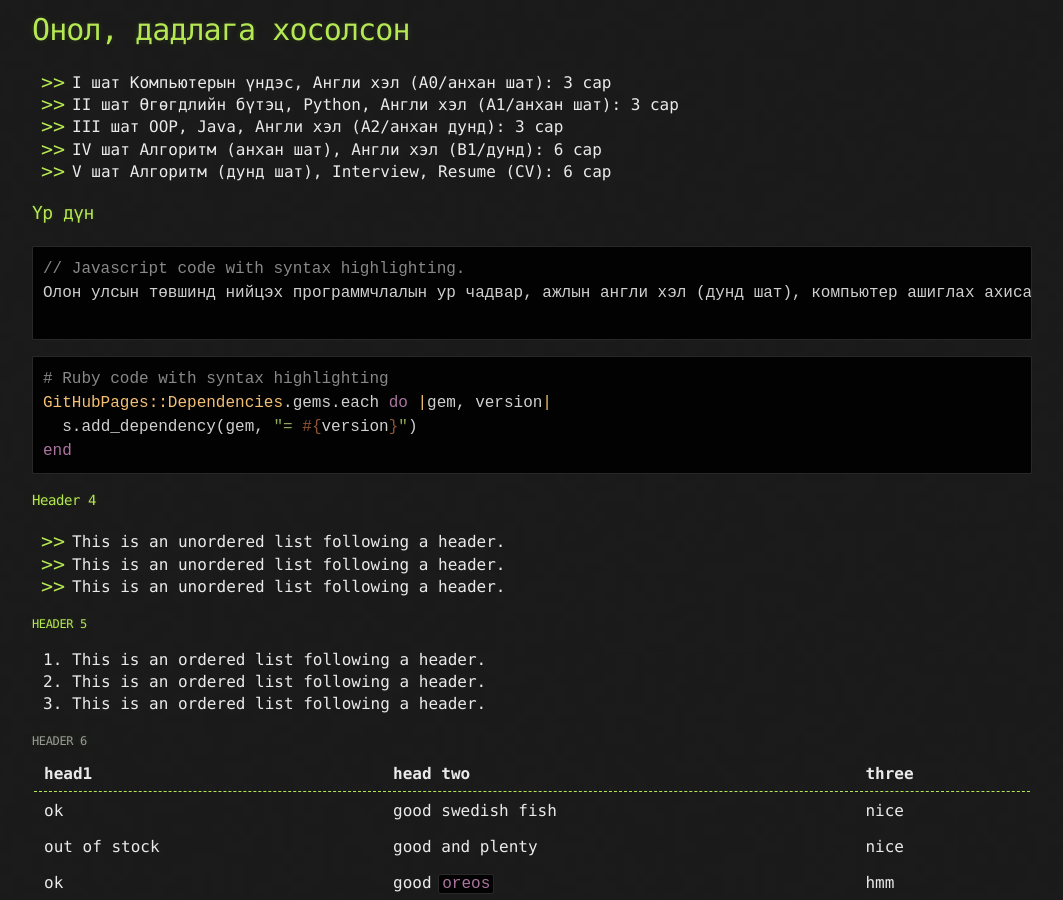
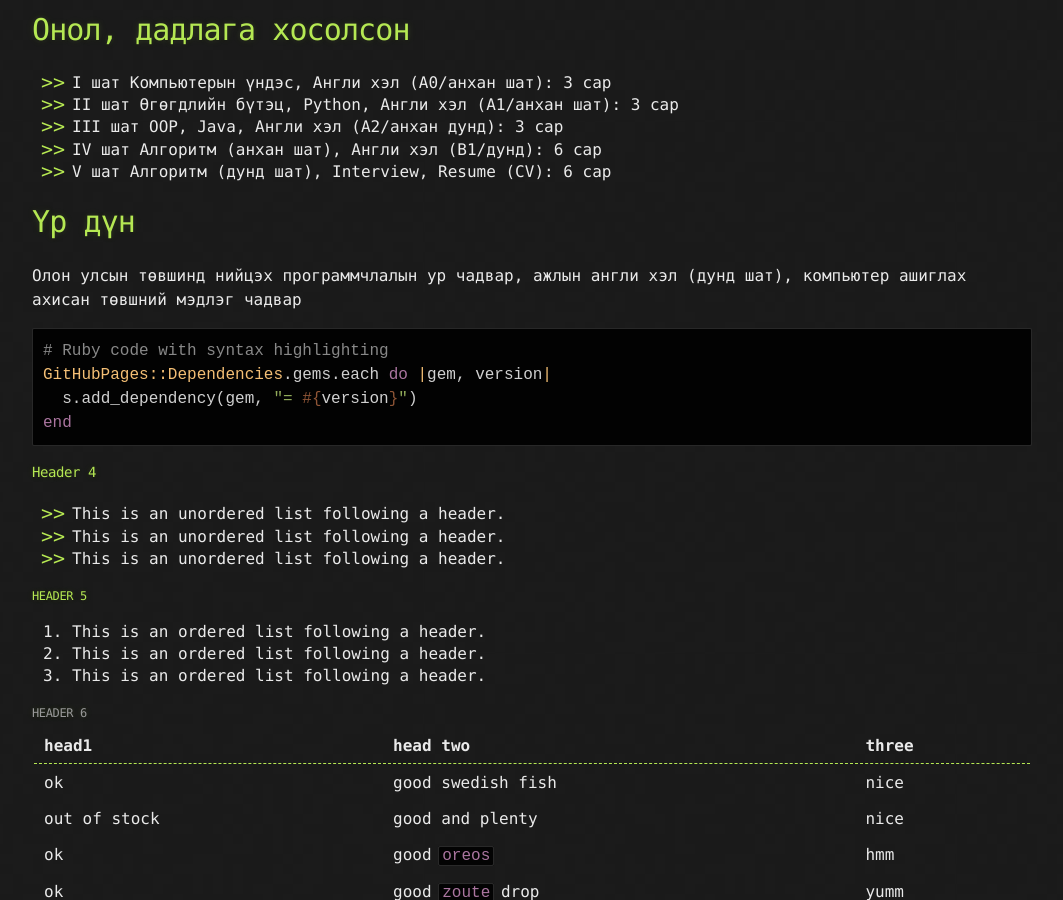
Before and after one commit to ganaatulgaa/corecode, a Jekyll site: the page built from index.md, in a window 1280 px wide and 900 px high, scrolled down 411 px. Shown: the whole window, without its empty margins (108-1171 px from the left). Built offline with Jekyll 4.4.1, drawn with Linux system fonts in a browser that asks for light colours.

Commit message:
Update index.md

````diff
--- a/index.md
+++ b/index.md
@@ -22,15 +22,9 @@ OOP, Java, Англи хэл (A2/анхан дунд): 3 сар
 * V шат
 Алгоритм (дунд шат), Interview, Resume (CV): 6 сар
 
-
-
-### Үр дүн
-
-```js
-// Javascript code with syntax highlighting.
+# Үр дүн
 Олон улсын төвшинд нийцэх программчлалын ур чадвар, ажлын англи хэл (дунд шат), компьютер ашиглах ахисан төвшний мэдлэг чадвар
 
-```
 
 ```ruby
 # Ruby code with syntax highlighting
````
